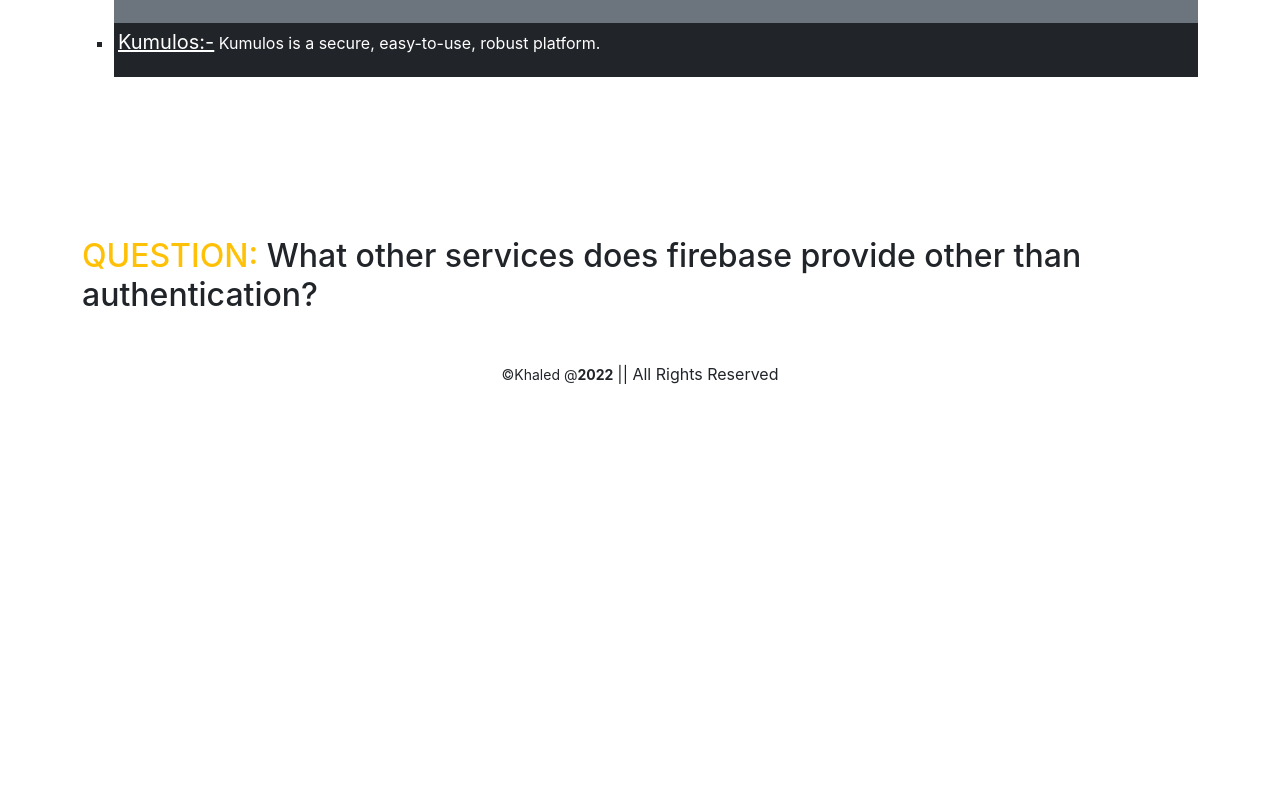
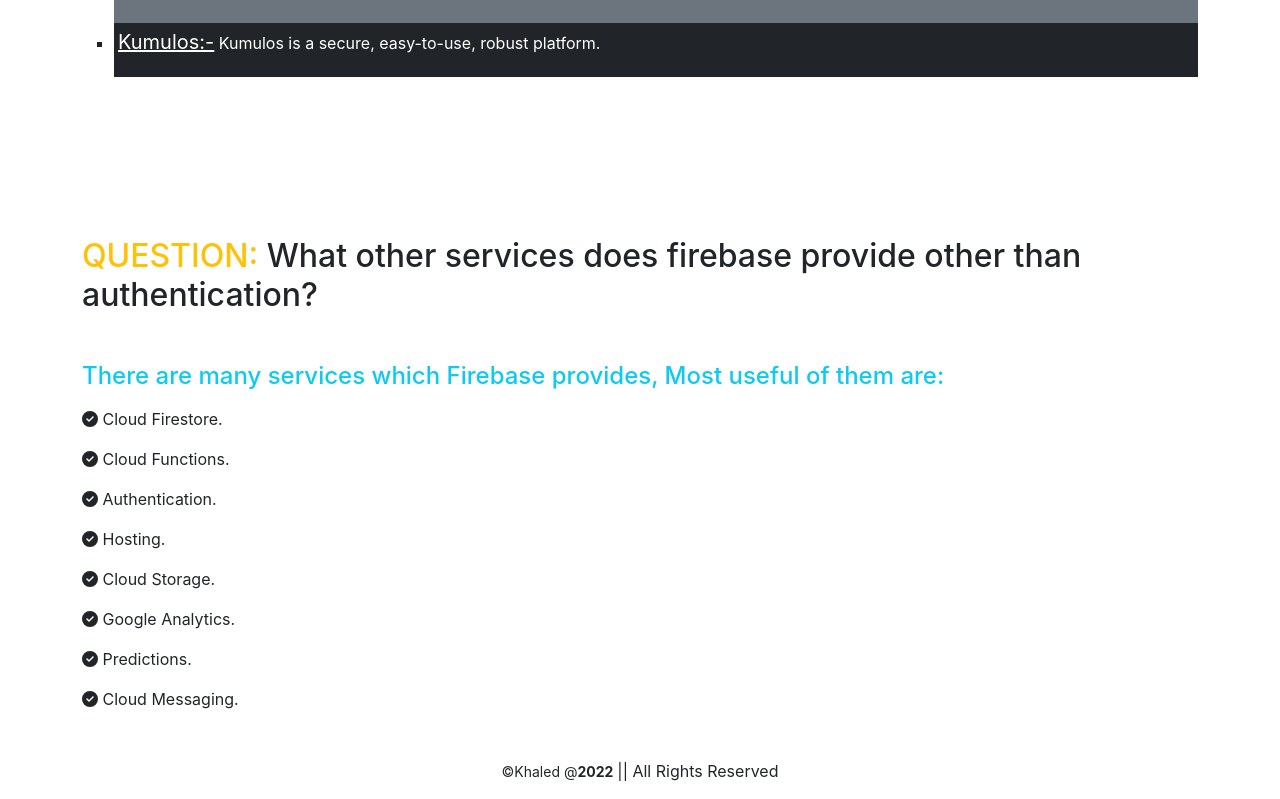
Before and after one commit to khaled39ab/Dental-Cure-Independent-Service-Provider, a React (Create React App) app: page /blogs in a window 1280 px wide. Shown: the part 1534-2333 px from the top of the page. Before the commit the page ends 1936 px from the top, so only its background shows below. Built offline with nearby package versions, Linux system fonts and the light colour scheme; no server answers.

Commit message:
write about services of firebase in blogs

```diff
--- a/src/Pages/Blogs/Blogs.js
+++ b/src/Pages/Blogs/Blogs.js
@@ -2,7 +2,7 @@
 import Table from 'react-bootstrap/Table';
 import ListGroup from 'react-bootstrap/ListGroup';
 import { FontAwesomeIcon } from '@fortawesome/react-fontawesome';
-import { faBox, faDatabase, faCloudArrowDown, faCloudArrowUp, faLink, faLaptopCode } from '@fortawesome/free-solid-svg-icons'
+import { faDatabase, faCloudArrowDown, faCloudArrowUp, faLink, faLaptopCode, faCircleCheck } from '@fortawesome/free-solid-svg-icons'
 
 
 const Blogs = () => {
@@ -96,7 +96,7 @@
                     </ListGroup.Item>
                 </ListGroup>
                 <h3 className='text-info mt-5 mb-3'>Other options to implement authentication</h3>
-                <ul style={{listStyleType: 'square'}}>
+                <ul style={{ listStyleType: 'square' }}>
                     <li className='bg-success p-1'>
                         <p className='text-white'><span className='fs-5 text-decoration-underline'>Back4App:-</span> Back4app is an open-source, relational, low-code backend platform.</p>
                     </li>
@@ -109,7 +109,7 @@
                     <li className='bg-secondary p-1'>
                         <p className='text-white'><span className='fs-5 text-decoration-underline'>PubNub:-</span> PubNub is a realtime communication platform.</p>
                     </li>
-                    <li  className='bg-dark p-1'>
+                    <li className='bg-dark p-1'>
                         <p className='text-white'><span className='fs-5 text-decoration-underline'>Kumulos:-</span> Kumulos is a secure, easy-to-use, robust platform.</p>
                     </li>
                 </ul>
@@ -117,6 +117,16 @@
 
             <div className='my-5 pt-5'>
                 <h2> <span className='text-warning'>QUESTION:</span> What other services does firebase provide other than authentication?</h2>
+
+                <h4 className='text-info mt-5 mb-3'>There are many services which Firebase provides, Most useful of them are:</h4>
+                <p><FontAwesomeIcon icon={faCircleCheck} /> Cloud Firestore.</p>
+                <p><FontAwesomeIcon icon={faCircleCheck} /> Cloud Functions.</p>
+                <p><FontAwesomeIcon icon={faCircleCheck} /> Authentication.</p>
+                <p><FontAwesomeIcon icon={faCircleCheck} /> Hosting.</p>
+                <p><FontAwesomeIcon icon={faCircleCheck} /> Cloud Storage.</p>
+                <p><FontAwesomeIcon icon={faCircleCheck} /> Google Analytics.</p>
+                <p><FontAwesomeIcon icon={faCircleCheck} /> Predictions.</p>
+                <p><FontAwesomeIcon icon={faCircleCheck} /> Cloud Messaging.</p>
             </div>
         </div>
     );
```
